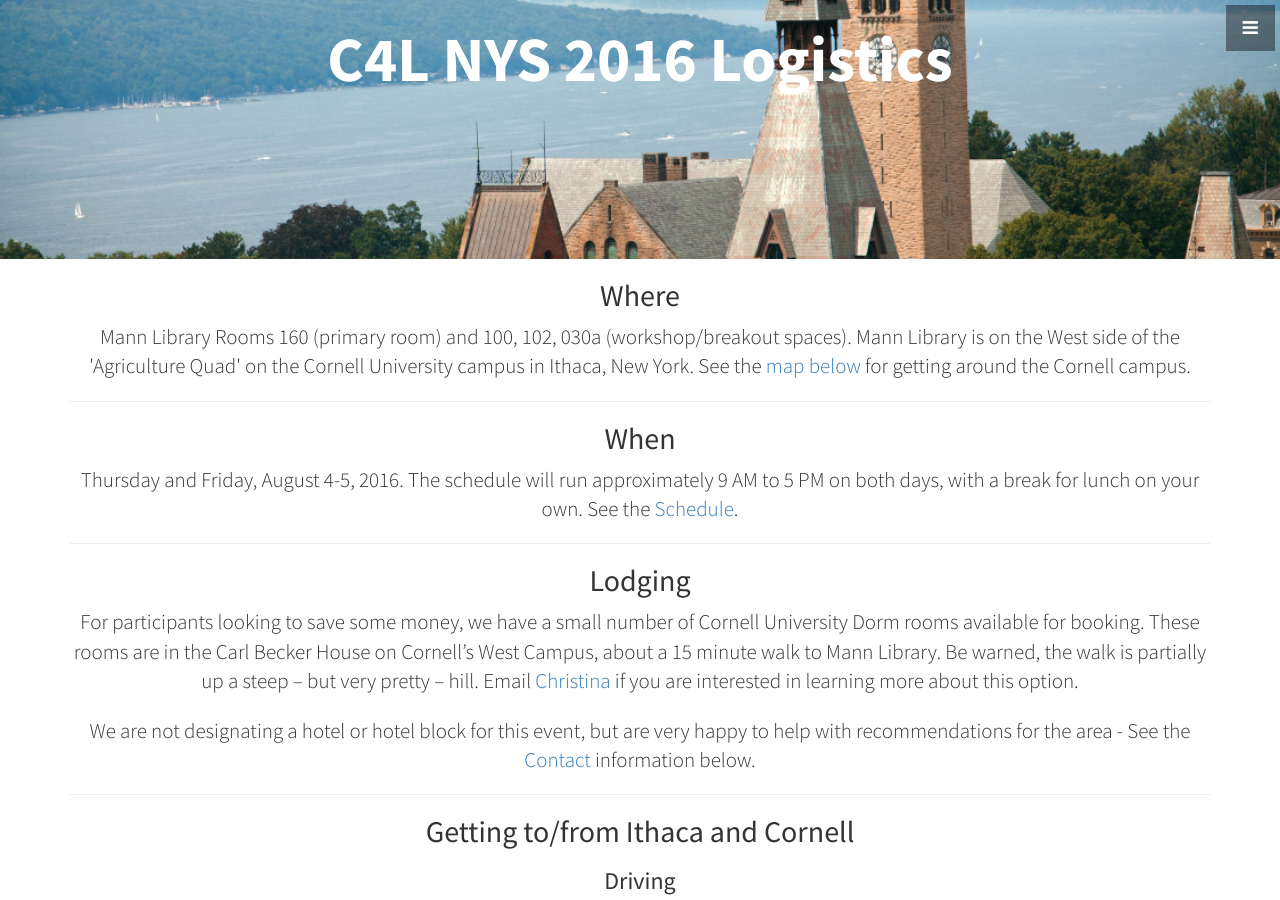
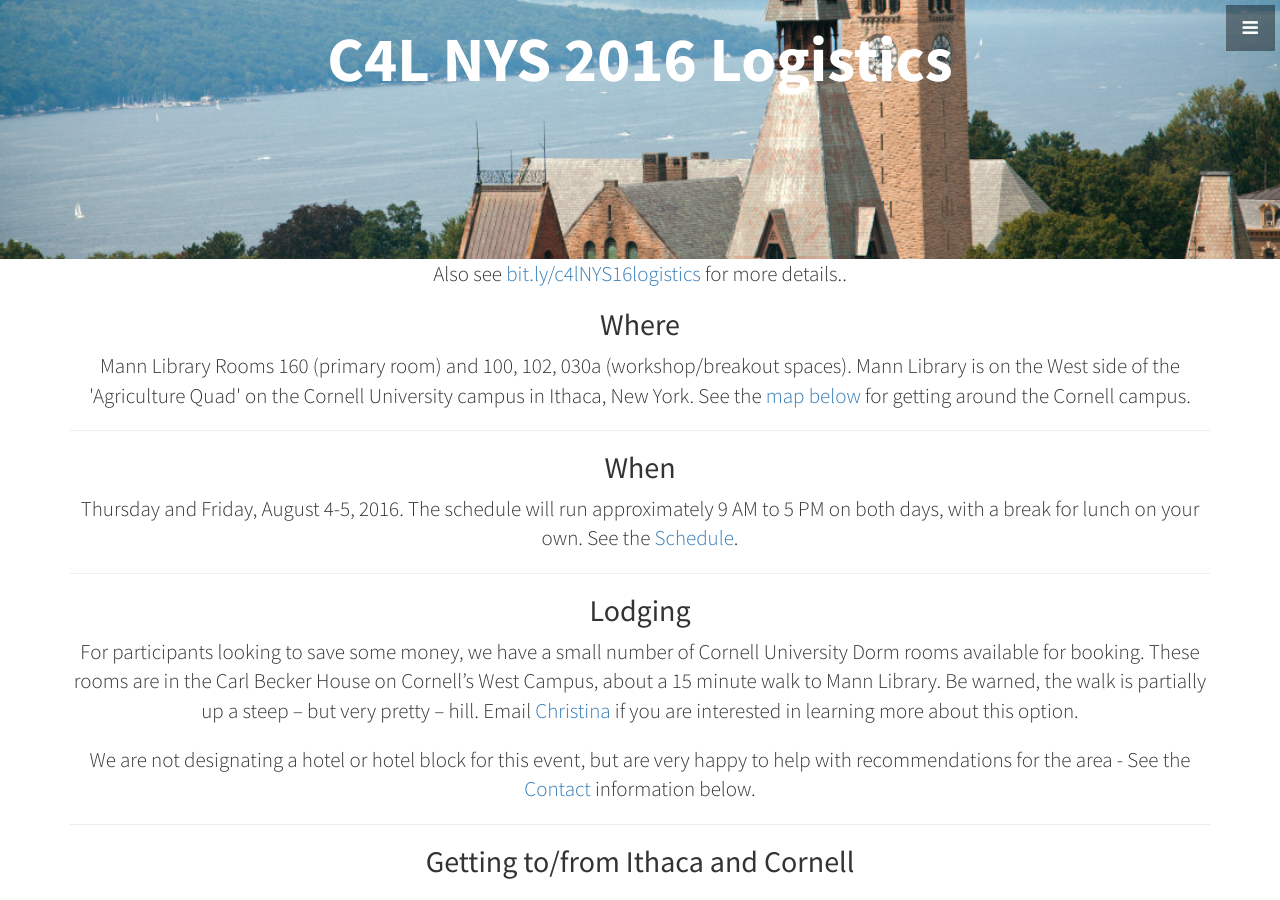
Before and after one commit to code4libNYS/2016, a Jekyll site: the page built from index.html, in a window 1280 px wide and 900 px high, scrolled down 7198 px. Built offline with Jekyll 4.4.1, drawn with Linux system fonts in a browser that asks for light colours.

Commit message:
added code4lib logistics link

```diff
--- a/_includes/logistics.html
+++ b/_includes/logistics.html
@@ -7,6 +7,7 @@
   <div class="container">
     <div class="row">
       <div class="col-lg-12 text-center">
+        <p class="lead">Also see <a href="http://bit.ly/c4lNYS16logistics">bit.ly/c4lNYS16logistics</a> for more details..</p>
         <h2>Where</h2>
         <p class="lead">Mann Library Rooms 160 (primary room) and 100, 102, 030a (workshop/breakout spaces). Mann Library is on the West side of the 'Agriculture Quad' on the Cornell University campus in Ithaca, New York. See the <a href="#map">map below</a> for getting around the Cornell campus.</p>
         <hr/>
```
